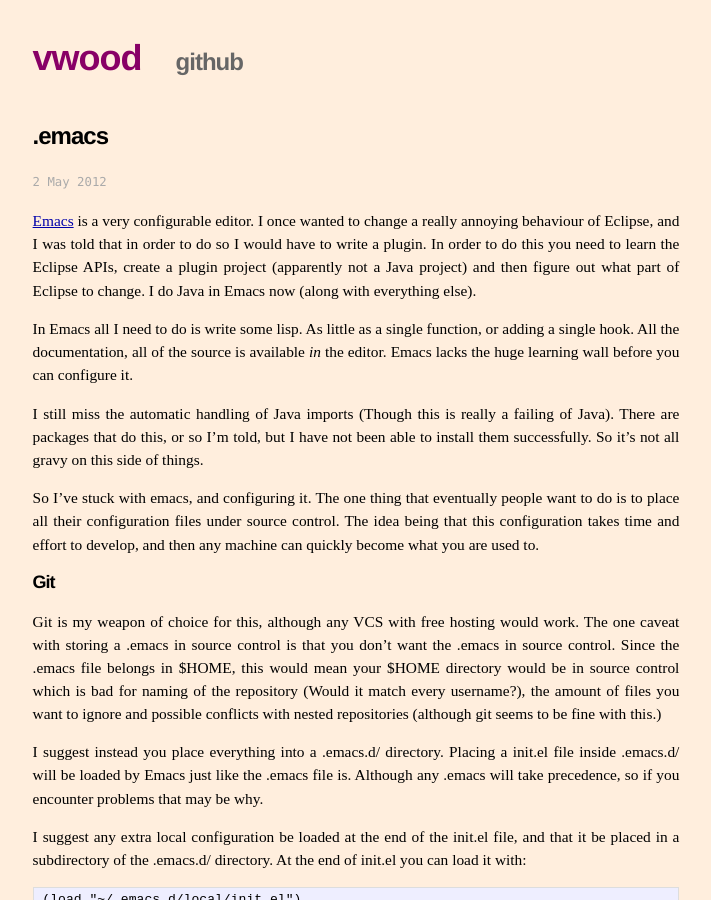
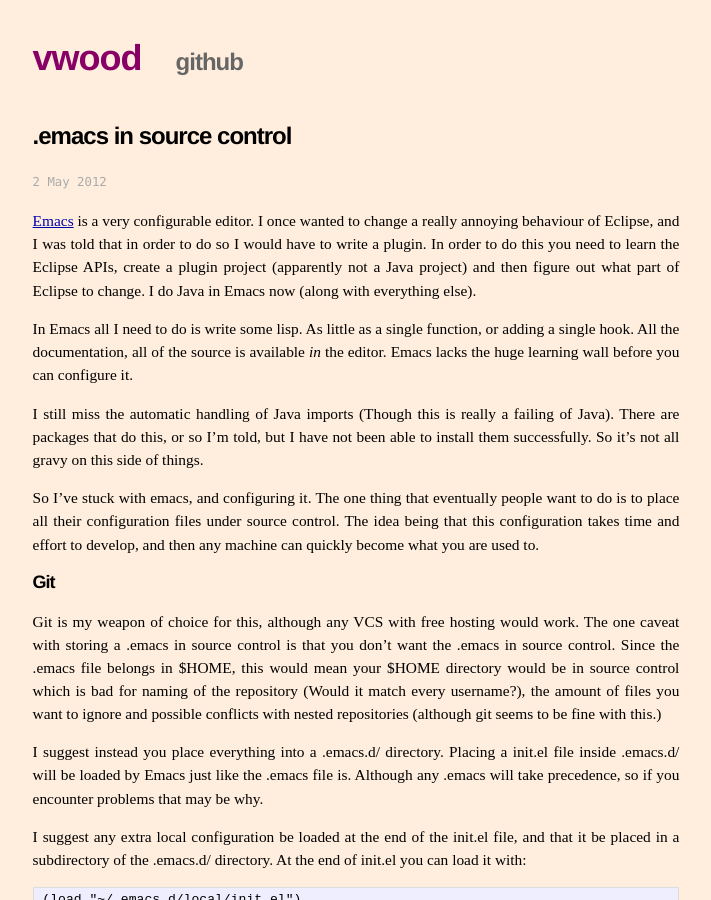
Before and after one commit to vwood/vwood.github.com, a Jekyll site: the page built from _posts/2012-5-2-dot-emacs-in-dvcs.md, in a window 1280 px wide and 900 px high. Shown: the whole window, without its empty margins (284-995 px from the left). Built offline with Jekyll 4.4.1, drawn with Linux system fonts in a browser that asks for light colours.

Commit message:
Rename .emacs post.

```diff
--- a/_posts/2012-5-2-dot-emacs.md
+++ b/_posts/2012-5-2-dot-emacs-in-dvcs.md
@@ -1,6 +1,6 @@
 ---
 layout: post
-title: .emacs
+title: .emacs in source control
 tags: [lisp, emacs]
 ---
 
```
